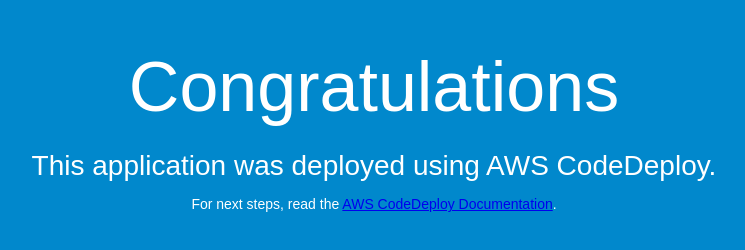
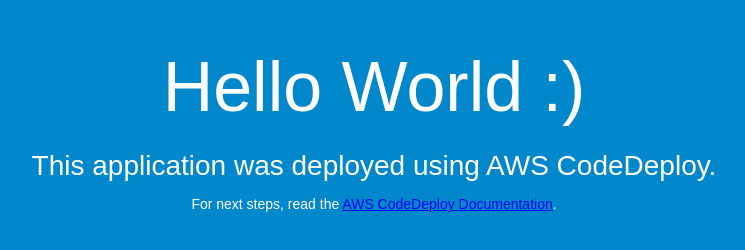
Before and after one commit to ghiathkamel/repo2025, a plain HTML site: page index.html in a window 1280 px wide. Shown: the whole page, without its empty margins (266-1011 px from the left). Drawn offline with Linux system fonts and the light colour scheme.

Commit message:
Update index.html

```diff
--- a/index.html
+++ b/index.html
@@ -26,7 +26,7 @@
 </head>
 <body>
   <div align="center">
-    <h1>Congratulations</h1>
+    <h1> Hello World :) </h1>
     <h2>This application was deployed using AWS CodeDeploy.</h2>
     <p>For next steps, read the <a href="http://aws.amazon.com/documentation/codedeploy">AWS CodeDeploy Documentation</a>.</p>
   </div>
```
